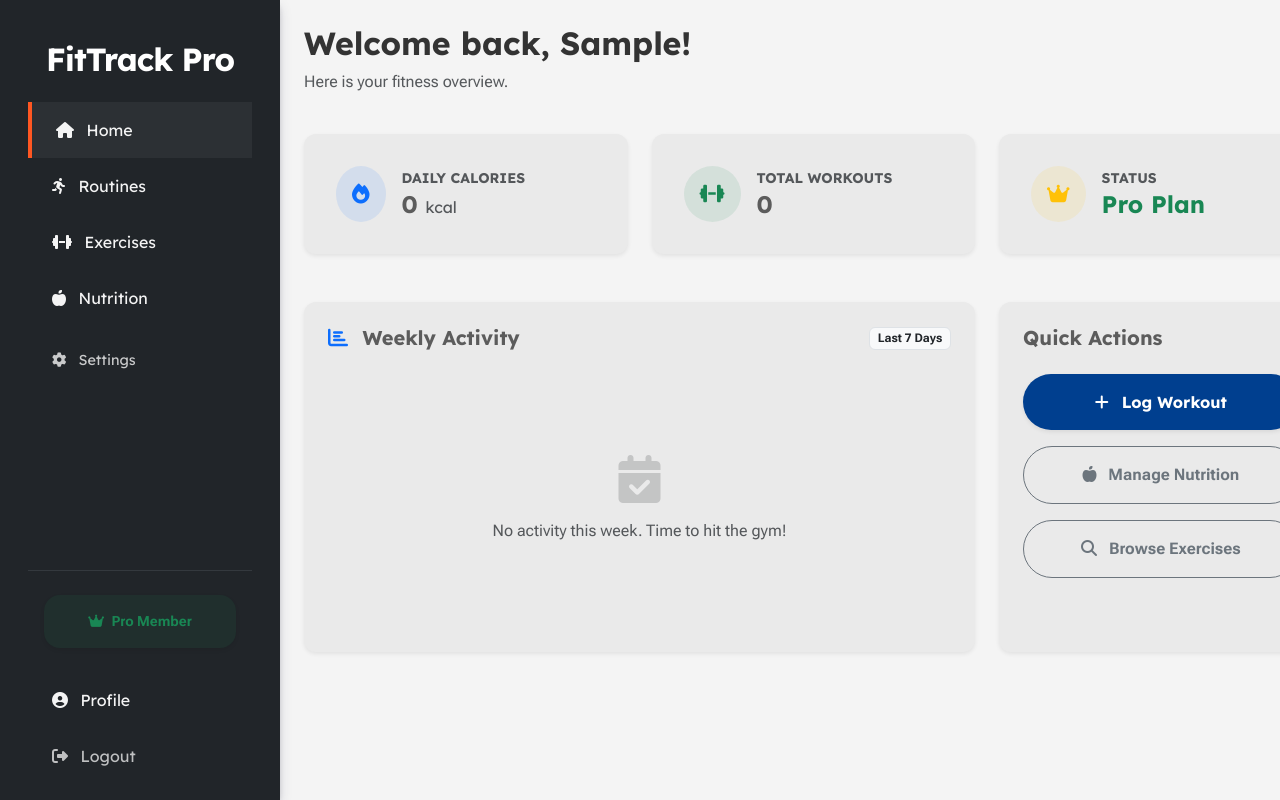
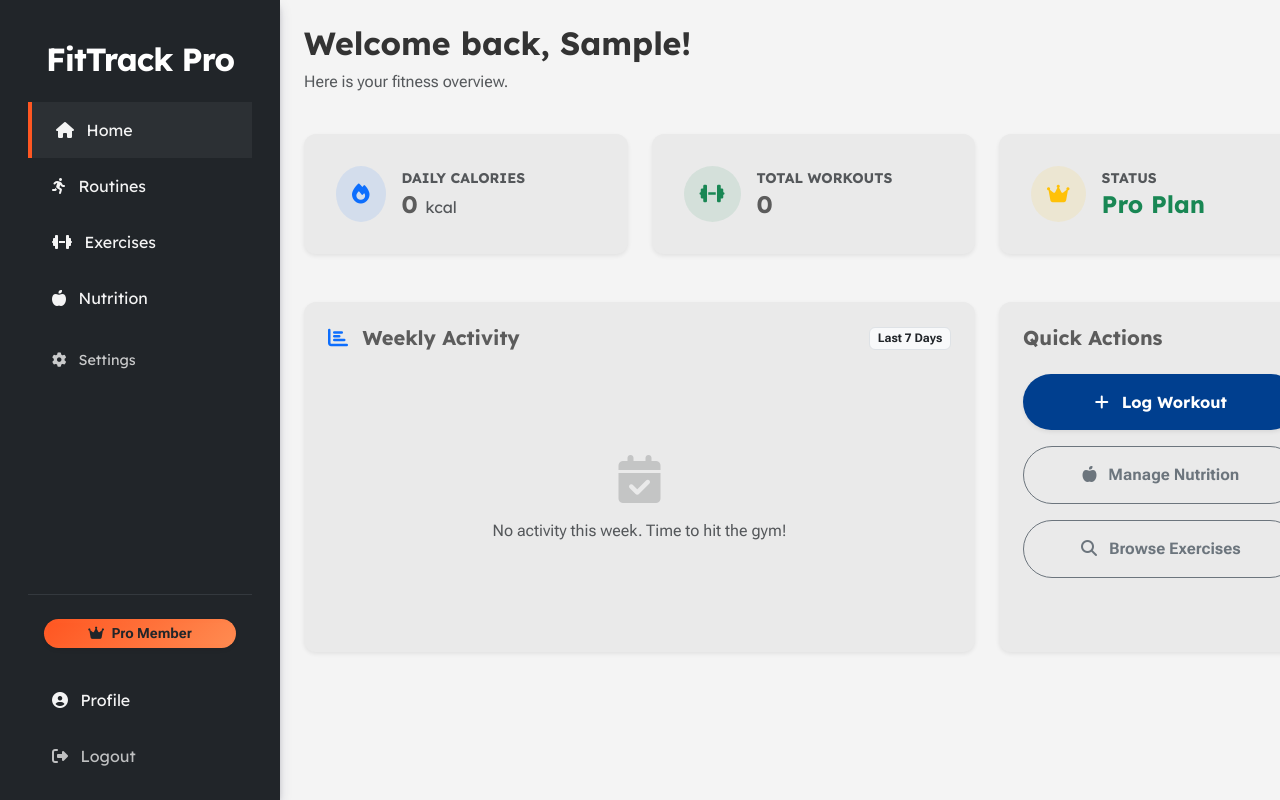
Before and after one commit to mlucasmichel/FitTrack-Pro, a Django app: page /accounts/ in a window 1280 px wide; the page is wider, and only the part inside the window is pictured. Run offline with Django 5.2, Linux system fonts and the light colour scheme; a user stored in the database is signed in; tables that the repository leaves empty hold one stand-in row (values such as "Sample post"); data that the repository does not hold is empty; parts of the project's set-up code (start-up, migrations or seed data) failed here and were passed over; some libraries are stand-ins or nearby versions.

Commit message:
Update Pro Member indication styling for better visibility

```diff
--- a/templates/base.html
+++ b/templates/base.html
@@ -75,8 +75,8 @@
                             </div>
                         {% else %}
                             <div class="px-3 mb-4">
-                                <div class="card bg-success bg-opacity-10 border-0 p-3 shadow-sm rounded-4 text-center">
-                                    <span class="small text-success fw-bold"><i class="fas fa-crown me-1"></i> Pro Member</span>
+                                <div class="card bg-primary bg-gradient bg-opacity-10 border-0 p-1 shadow-sm rounded-pill text-center">
+                                    <span class="small bg-primary bg-gradient fw-bold"><i class="fas fa-crown me-1"></i> Pro Member</span>
                                 </div>
                             </div>
                         {% endif %}
```
